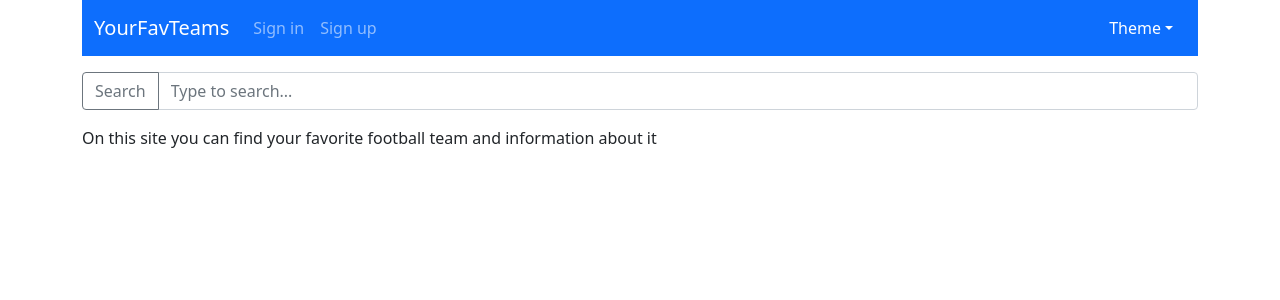
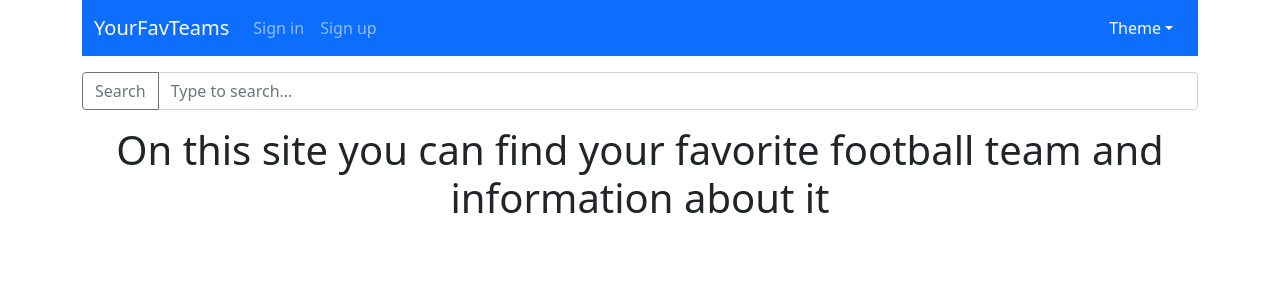
Before and after one commit to kondra4/favorite-team-react, a React (Create React App) app: page / in a window 1280 px wide. Shown: the top 300 px of the page. Built offline with nearby package versions, Linux system fonts and the light colour scheme; no server answers.

Commit message:
fixed HomePage.jsx

```diff
--- a/src/pages/HomePage.jsx
+++ b/src/pages/HomePage.jsx
@@ -3,8 +3,10 @@ import React from "react";
 const HomePage = () => {
   return (
     <div>
-      On this site you can find your favorite football team and information
-      about it
+      <h1 className="text-center">
+        On this site you can find your favorite football team and information
+        about it
+      </h1>
     </div>
   );
 };
```
